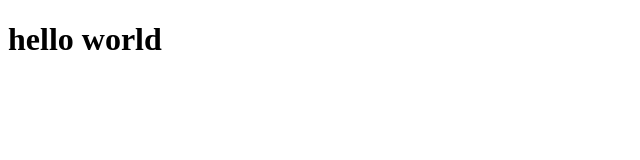
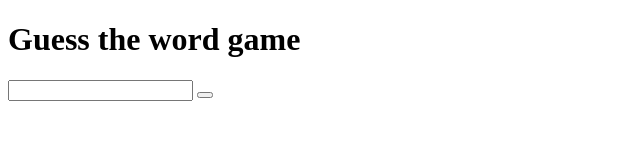
Before and after one commit to MuhammadAsif46/Word-Scramble, a plain HTML site: page index.html in a window 1280 px wide. Shown: the whole page, without its empty margins (0-640 px from the left). Drawn offline with Linux system fonts and the light colour scheme.

Commit message:
added html part

```diff
--- a/index.html
+++ b/index.html
@@ -7,7 +7,16 @@
     <title>Word Scramble</title>
   </head>
   <body>
-    <h1>hello world</h1>
+    <header>
+        <h1>Guess the word game</h1>
+    </header>
+    <section>
+        <div class="gameArea">
+            <h3 class="msg"></h3>
+            <input type="text" class="hidden">
+            <button class="btn"></button>
+        </div>
+    </section>
     <script src="app.js"></script>
   </body>
 </html>
```
